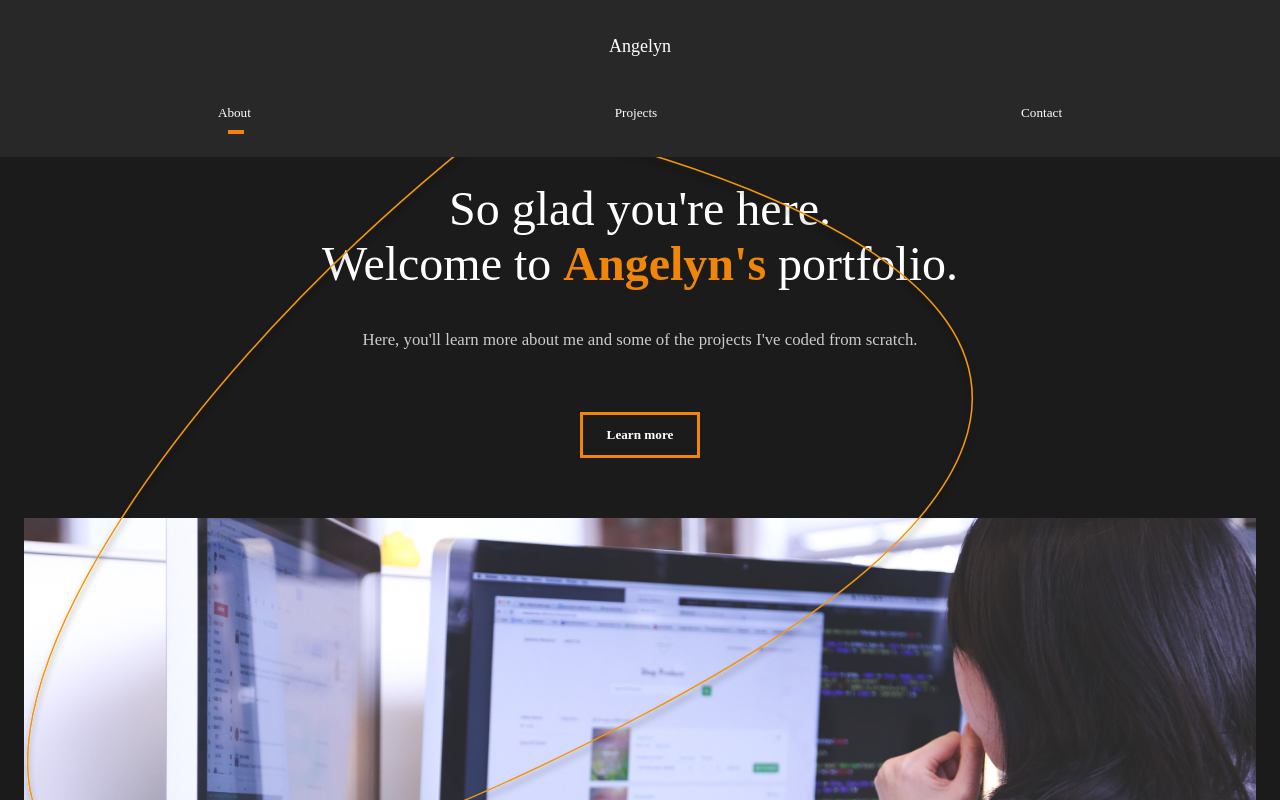
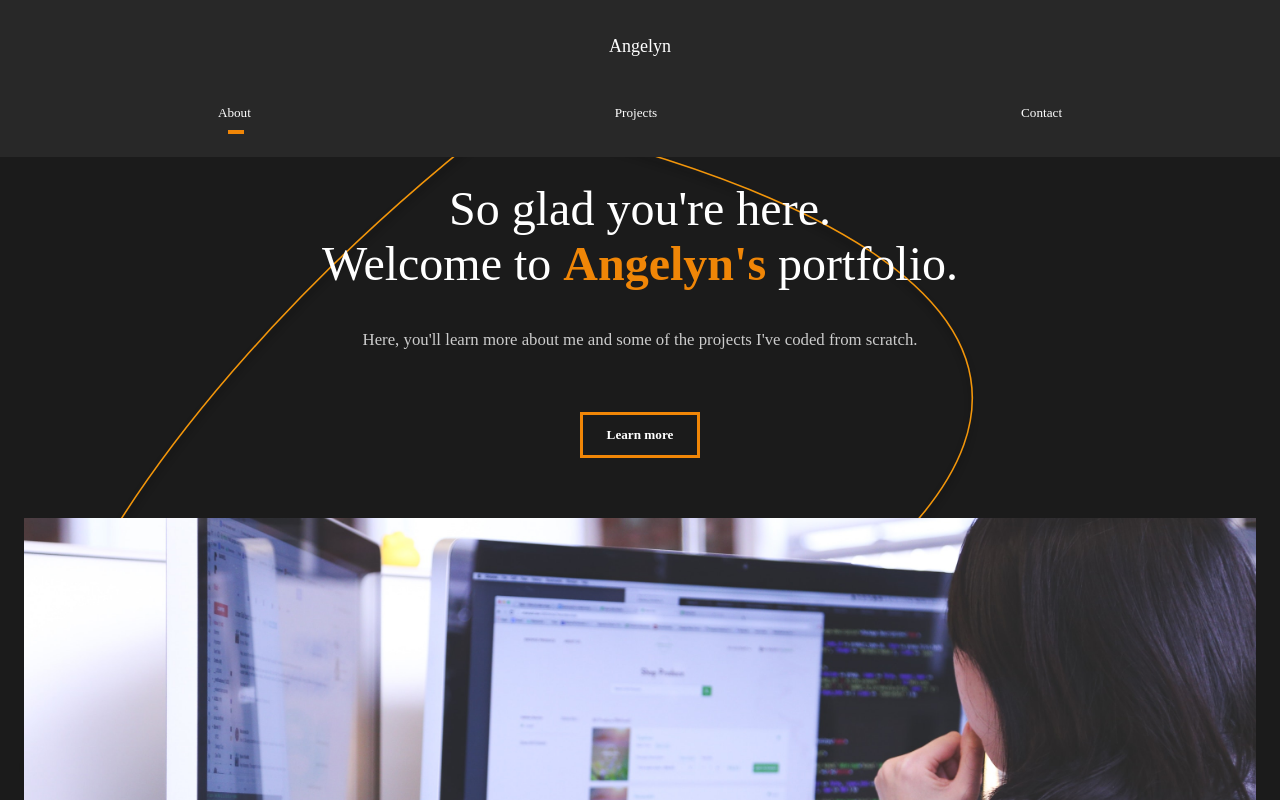
Before and after one commit to angelynaliem/angelynaliemnew, a React (Create React App) app: page / in a window 1280 px wide. Shown: the top 800 px of the page. Built offline with nearby package versions, Linux system fonts and the light colour scheme; a web font is replaced by a local one.

Commit message:
Updated zindex

```diff
--- a/src/components/LineAnim.js
+++ b/src/components/LineAnim.js
@@ -31,8 +31,7 @@ const LineAnimStyled = styled(motion.svg)`
   position: absolute;
   top: 0;
   left: 0;
-
-  /* z-index: 2; */
+  z-index: -1;
 
 `;
 
--- a/src/pages/styles.js
+++ b/src/pages/styles.js
@@ -20,7 +20,7 @@ color: white;
 export const DescStyled = styled.div`
 flex: 1;
 padding-right: 5rem;
-/* z-index: 300; */
+z-index: 200;
 
 h2 {
     font-weight: lighter;
```
